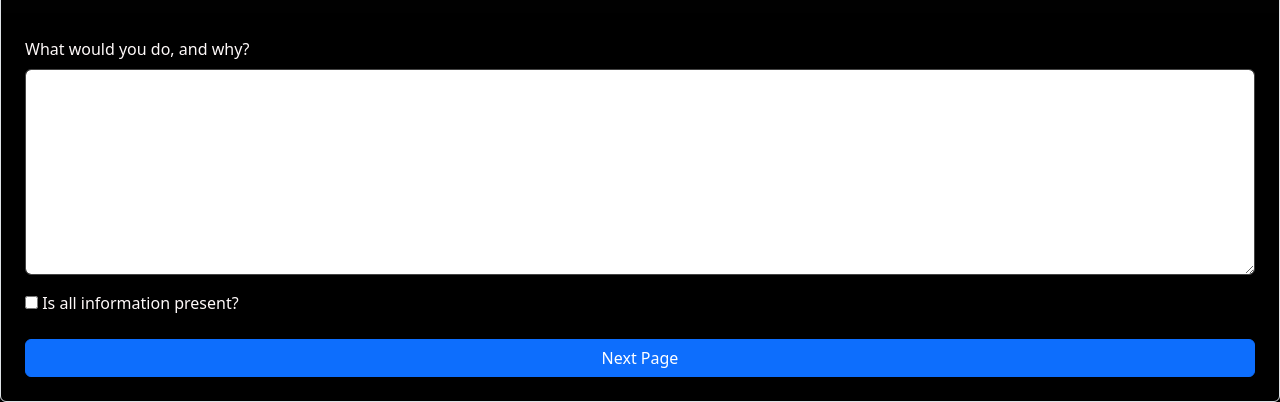
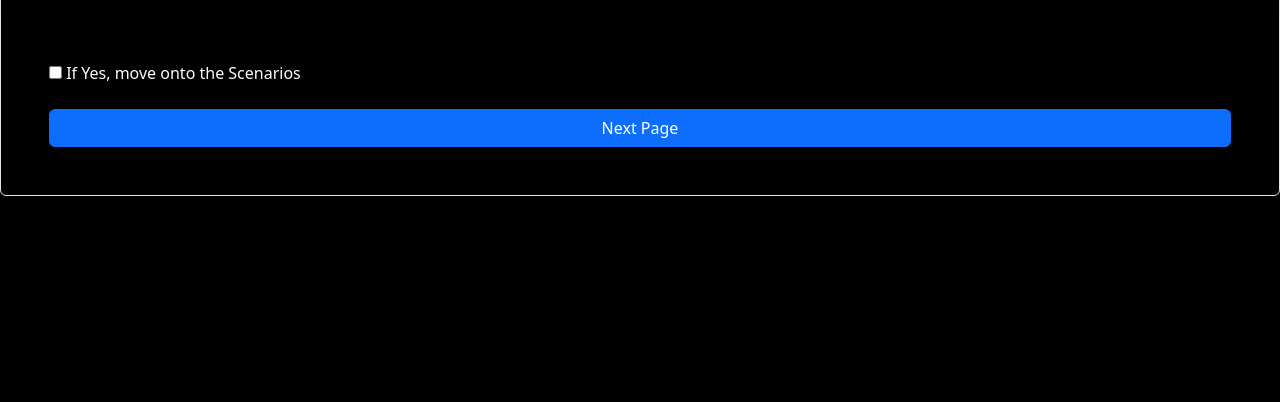
Before and after one commit to ABMcGregor/Hon-Project, a plain HTML site: page scenario1.html in a window 1280 px wide. Shown: the part 596-998 px from the top of the page. After the commit the page ends 800 px from the top, so only its background shows below. Drawn offline with nearby package versions, Linux system fonts and the light colour scheme.

Commit message:
Replace answerForm with consentForm in scenario1.html

```diff
--- a/scenario1.html
+++ b/scenario1.html
@@ -78,21 +78,26 @@
 
             <div class="p-4">
 
-                <form id="answerForm" action="scenario2.html">
+        <!-- Form: copied from your old login.php, with action changed to the next page.
+             No method is set, so it uses GET, the default. -->
+        <form id="consentForm" action="scenario2.html" class="p-4 rounded bg-black">
 
-                    <div class="mb-3">
-                        <label for="answer" class="form-label">What would you do, and why?</label>
-                        <textarea class="form-control" id="answer" rows="8" required></textarea>
-                    </div>
 
-                    <div class="mb-3">
-                        <input type="checkbox" id="confirm1" required>
-                        <label for="confirm1" class="form-label">Is all information present?</label>
-                    </div>
+            <!-- Each checkbox sits in a div.mb-3 with a label, like the fields in your login.php.
+                 "required" is the same attribute your inputs already use, so the browser will not
+                 let the form go to the next page until all three boxes are ticked. -->
+            <div class="mb-3">
+                <input type="checkbox" id="consent1" required>
+                <label for="consent1" class="form-label">If Yes, move onto the Scenarios</label>
+            </div>
 
-                    <button type="submit" id="submitBtn" class="btn btn-primary w-100">Next Page</button>
 
-                </form>
+            <!-- Button classes: copied from your old login.php -->
+            <button type="submit" id="startBtn" class="btn btn-primary w-100">Next Page</button>
+
+        </form>
+
+    </div>
 
             </div>
 
```
